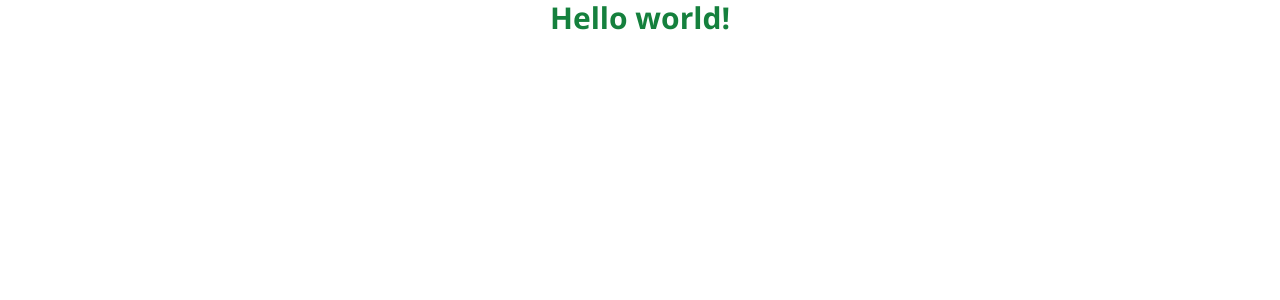
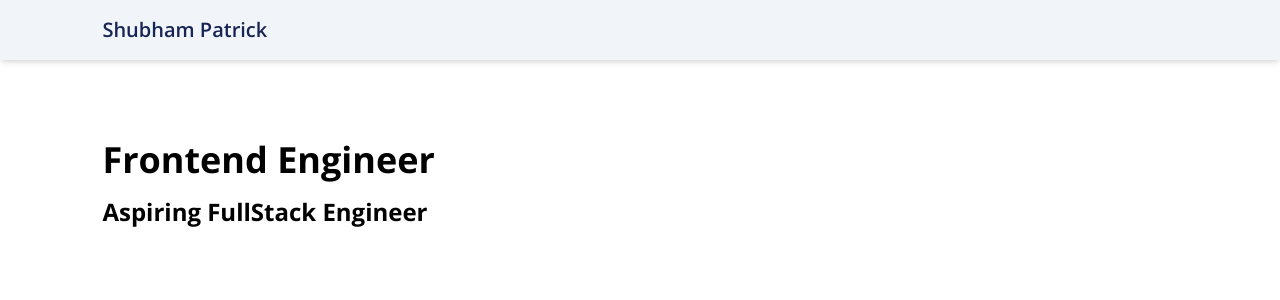
Before and after one commit to AHTHneeuhl/portfolio, a Next.js app: page / in a window 1280 px wide. Shown: the top 300 px of the page. Built offline with nearby package versions, Linux system fonts and the light colour scheme.

Commit message:
Try to add Navbar and Hero (#1)

```diff
--- /dev/null
+++ b/src/components/Hero.tsx
@@ -0,0 +1,12 @@
+const Hero: React.FC = () => {
+  return (
+    <section className="mx-auto my-20 max-w-[84%]">
+      <div className="grid grid-cols-1 gap-4">
+        <h2 className="font-bold text-4xl">Frontend Engineer</h2>
+        <h3 className="font-bold text-2xl">Aspiring FullStack Engineer</h3>
+      </div>
+    </section>
+  );
+};
+
+export default Hero;
--- /dev/null
+++ b/src/components/Navbar.tsx
@@ -0,0 +1,13 @@
+const Navbar: React.FC = () => {
+  return (
+    <div className="py-4 bg-slate-100 shadow-md">
+      <div className="m-auto max-w-[84%]">
+        <h3 className="text-blue-950 font-semibold text-xl cursor-pointer">
+          Shubham Patrick
+        </h3>
+      </div>
+    </div>
+  );
+};
+
+export default Navbar;
--- /dev/null
+++ b/src/components/index.ts
@@ -0,0 +1,2 @@
+export { default as Navbar } from "./Navbar";
+export { default as Hero } from "./Hero";
--- a/src/pages/index.tsx
+++ b/src/pages/index.tsx
@@ -1,7 +1,13 @@
+import { Hero, Navbar } from "@/components";
+import { Fragment } from "react";
+
 export default function Home() {
   return (
-    <h1 className="text-green-700 text-3xl font-bold text-center">
-      Hello world!
-    </h1>
+    <Fragment>
+      <main>
+        <Navbar />
+        <Hero />
+      </main>
+    </Fragment>
   );
 }
```
